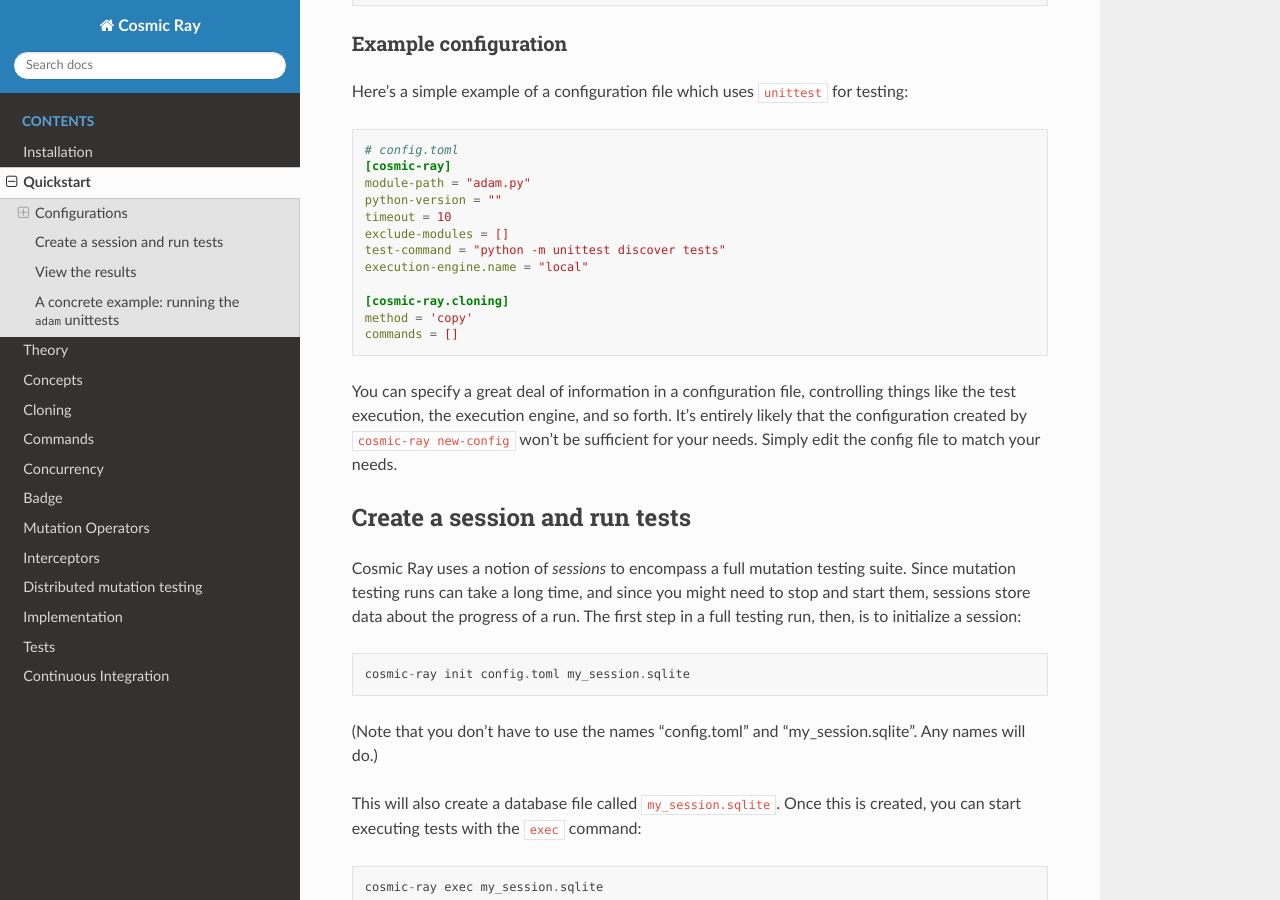
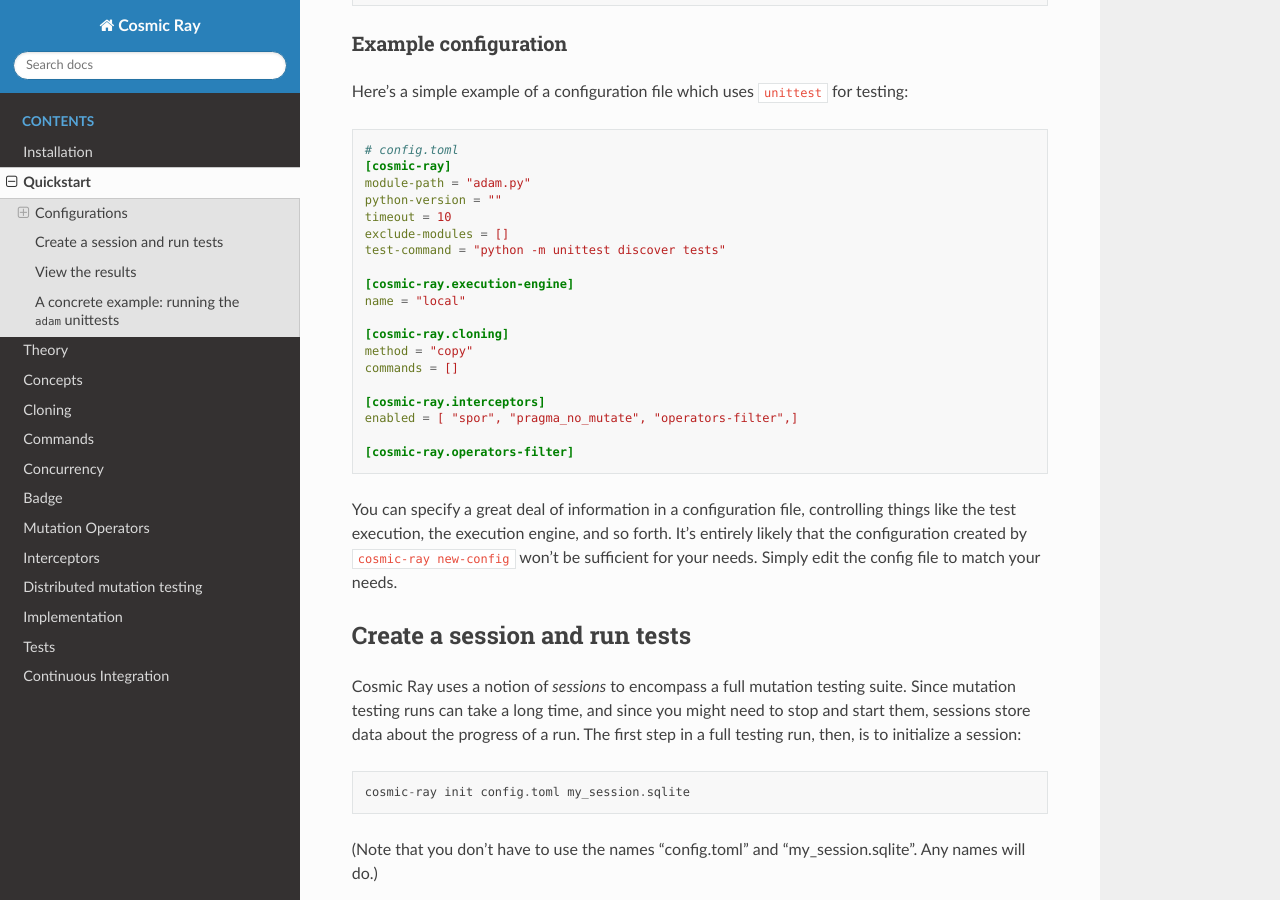
Before and after one commit to sixty-north/cosmic-ray, a Sphinx documentation site: the page built from docs/source/quickstart.rst, in a window 1280 px wide and 900 px high, scrolled down 591 px. Built offline with Sphinx 7.4.7 and the Read the Docs theme 2.0.0, drawn with Linux system fonts in a browser that asks for light colours.

Commit message:
docs: update example .toml file
interceptors and operators-filter are now included by default as a
result of `new-config` execution so include them in the example
config file

```diff
--- a/docs/source/quickstart.rst
+++ b/docs/source/quickstart.rst
@@ -38,11 +38,18 @@ testing:
     timeout = 10
     exclude-modules = []
     test-command = "python -m unittest discover tests"
-    execution-engine.name = "local"
+
+    [cosmic-ray.execution-engine]
+    name = "local"
 
     [cosmic-ray.cloning]
-    method = 'copy'
+    method = "copy"
     commands = []
+
+    [cosmic-ray.interceptors]
+    enabled = [ "spor", "pragma_no_mutate", "operators-filter",]
+
+    [cosmic-ray.operators-filter]
 
 You can specify a great deal of information in a configuration file, controlling
 things like the test execution, the execution engine, and so forth. It's
```
